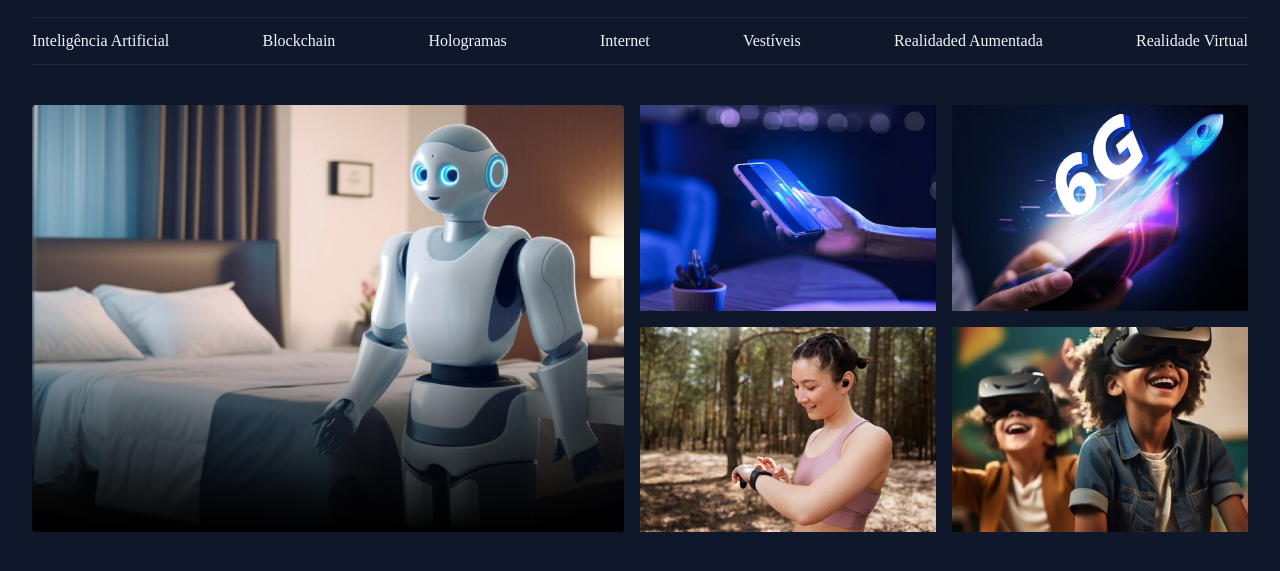
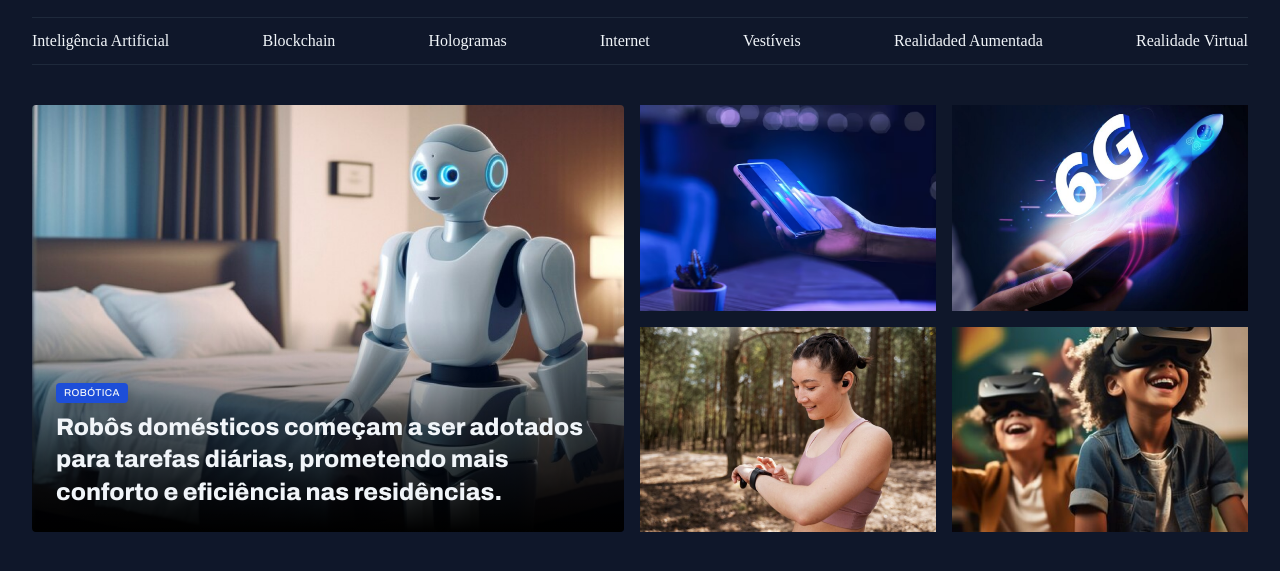
Before and after one commit to YanTeles/PortalDeNoticias, a plain HTML site: page index.html in a window 1280 px wide. Shown: the part 55-626 px from the top of the page. Drawn offline with Linux system fonts and the light colour scheme; a web font is replaced by a local one.

Commit message:
adjusting card content

```diff
--- a/index.html
+++ b/index.html
@@ -45,16 +45,20 @@
 
 <main class=" grid container ">
     <section id="featured" class="grid grid-flow-col gap-16">
-        <div class="card">
+        <figure class="card">
             <img src="Assets/Images/Image 01.png" alt="">
-        </div>
+            <figcaption>
+                <span class="content-tag">robótica</span>
+                <h2 class="text-2xl">Robôs domésticos começam a ser adotados para tarefas diárias, prometendo mais conforto e eficiência nas residências.</h2>
+            </figcaption>
+        </figure>
 
-        <div class="grid grid-cols-2 gap-16">
+        <figure class="grid grid-cols-2 gap-16">
             <img src="Assets/Images/Image 02.png" alt="">
             <img src="Assets/Images/Image 03.png" alt="">
             <img src="Assets/Images/Image 04.png" alt="">
             <img src="Assets/Images/Image 05.png" alt="">
-        </div>
+        </figure>
     </section>
 
 </main>
--- a/styles/global.css
+++ b/styles/global.css
@@ -54,3 +54,15 @@ img{
 main{
     margin-top: 40px;
 }
+
+.content-tag{
+    display: inline-block;
+    background-color: var(--brand-color-dark);
+    padding: 4px 8px;
+    border-radius: 4px;
+    font: 500 10px/1.2 var(--font-family);
+    text-transform: uppercase;
+    letter-spacing: 0.04em;
+    color: var(--text-color-primary);
+    box-shadow: 0px 4px 16px rgba(2, 6, 24, 0.251);
+}
--- a/styles/sections.css
+++ b/styles/sections.css
@@ -21,4 +21,13 @@
                 black 100%);
 
     }
+    figcaption{
+        position: absolute;
+        bottom: 0;
+
+        padding: 24px;
+        h2{
+            margin-top: 8px;
+        }
+    }
 }
--- a/styles/utility.css
+++ b/styles/utility.css
@@ -14,3 +14,19 @@
 .gap-16{
     gap: 16px;
 }
+
+.text-2xl{
+    font: var(--h1);
+}
+
+.text-xl{
+    font: var(--h2);
+}
+
+.text-lg{
+    font: var(--h3);
+}
+
+.text-sm{
+    font: (--text-sm);
+}
```
